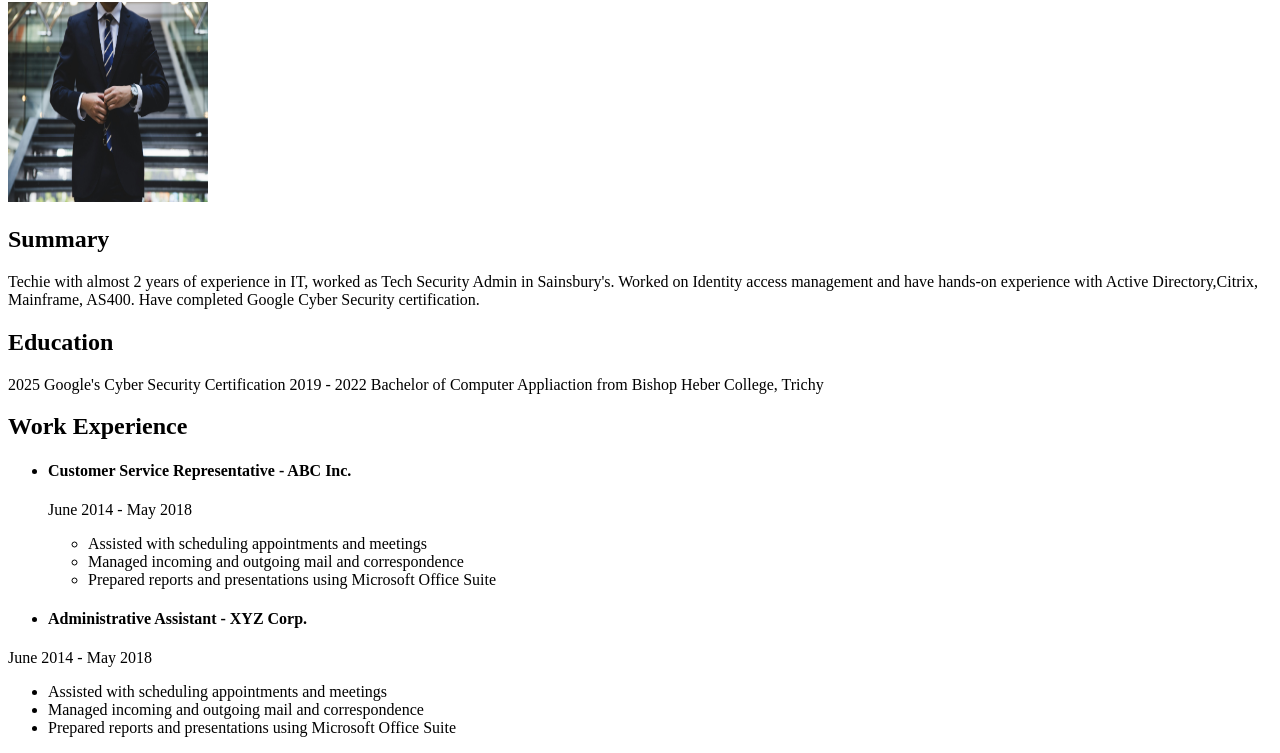
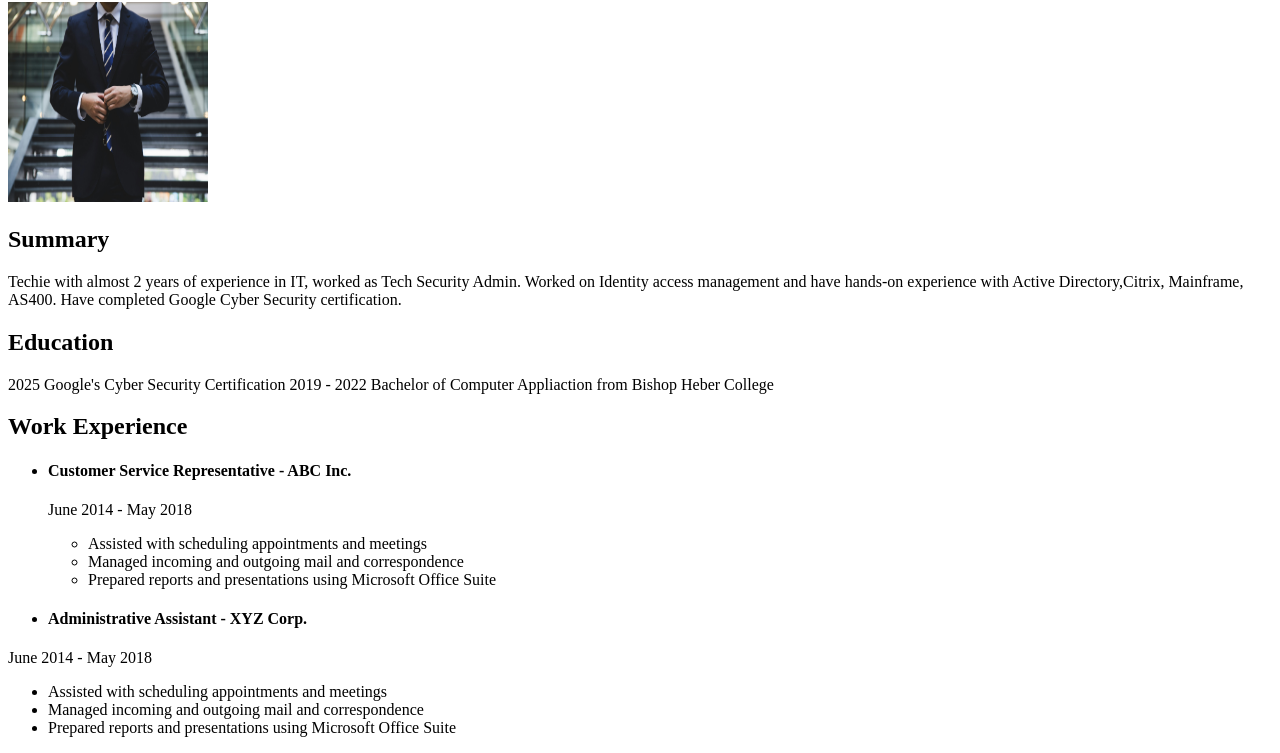
Before and after one commit to HariMathivanan/90-s-Portfolio, a plain HTML site: page index.html in a window 1280 px wide. Shown: the part 78-831 px from the top of the page. Drawn offline with Linux system fonts and the light colour scheme.

Commit message:
Update index.html

```diff
--- a/index.html
+++ b/index.html
@@ -9,13 +9,13 @@
     <h1>HARI M</h1>
     <img src="./IMG.jpg" width="200" height="200" alt="professional">
     <h2>Summary</h2>
-    <p>Techie with almost 2 years of experience in IT, worked as Tech Security Admin in Sainsbury's. Worked on Identity access management and have hands-on experience with Active Directory,Citrix, Mainframe, AS400. Have completed Google Cyber Security certification.</p>
+    <p>Techie with almost 2 years of experience in IT, worked as Tech Security Admin. Worked on Identity access management and have hands-on experience with Active Directory,Citrix, Mainframe, AS400. Have completed Google Cyber Security certification.</p>
     <h2>Education</h2>
 
     <p>2025
         Google's Cyber Security Certification
         2019 - 2022
-        Bachelor of Computer Appliaction from Bishop Heber College, Trichy</p>
+        Bachelor of Computer Appliaction from Bishop Heber College</p>
 
         <h2>Work Experience</h2>
 <ul><li><h4>Customer Service Representative - ABC Inc.</h4></li>
```
